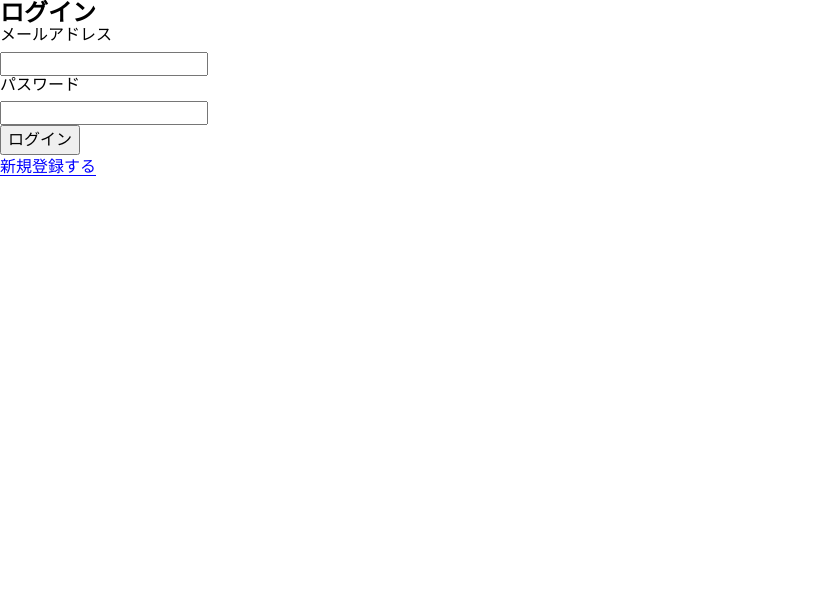
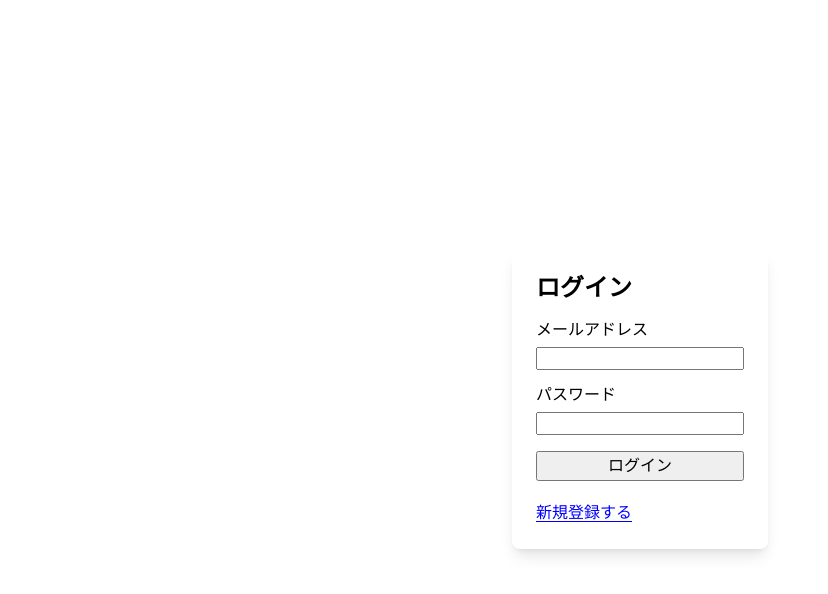
Before and after one commit to t-yaginuma/messages-app, a Next.js app: page /login in a window 1280 px wide. Shown: the top 594 px of the page, without its empty margins (0-828 px from the left). Built offline with nearby package versions, Linux system fonts and the light colour scheme; no server answers.

Commit message:
WIP ログイン 画面実装

```diff
--- a/src/app/login/page.tsx
+++ b/src/app/login/page.tsx
@@ -9,9 +9,12 @@ import TyForm from "@/components/TyForm/TyForm";
 import TyText from "@/components/TyText/TyText";
 import TyTextLink from "@/components/TyTextLink/TyTextLink";
 import TyDiv from "@/components/TyDiv/TyDiv";
+import TyCard from "@/components/TyCard/TyCard";
+import TyStack from "@/components/TyStack/TyStack";
 import { auth } from "@/app/_lib/firebase";
 import { signInWithEmailAndPassword } from "firebase/auth";
 import { useRouter } from "next/navigation";
+import TyMain from "@/components/TyMain/TyMain";
 
 export default function Login() {
   const router = useRouter();
@@ -42,8 +45,13 @@ export default function Login() {
 
   return (
     <>
+      <TyMain isContentCenter>
+        {" "}
+        <TyCard>
+          <TyStack gap="lg">
             <TyHeading type="h1" label="ログイン" />
             <TyForm onSubmit={submit}>
+              <TyStack gap="md">
                 <TyLabel label="メールアドレス">
                   <TyInput
                     type="email"
@@ -62,10 +70,14 @@ export default function Login() {
                 </TyLabel>
                 {errorMessage && <TyText isError>{errorMessage}</TyText>}
                 <TyButton type="submit" label="ログイン" />
+              </TyStack>
             </TyForm>
             <TyDiv>
               <TyTextLink href="/register" text="新規登録する" />
             </TyDiv>
+          </TyStack>
+        </TyCard>
+      </TyMain>
     </>
   );
 }
```
Lines whose indentation alone changed are shown as unchanged.
